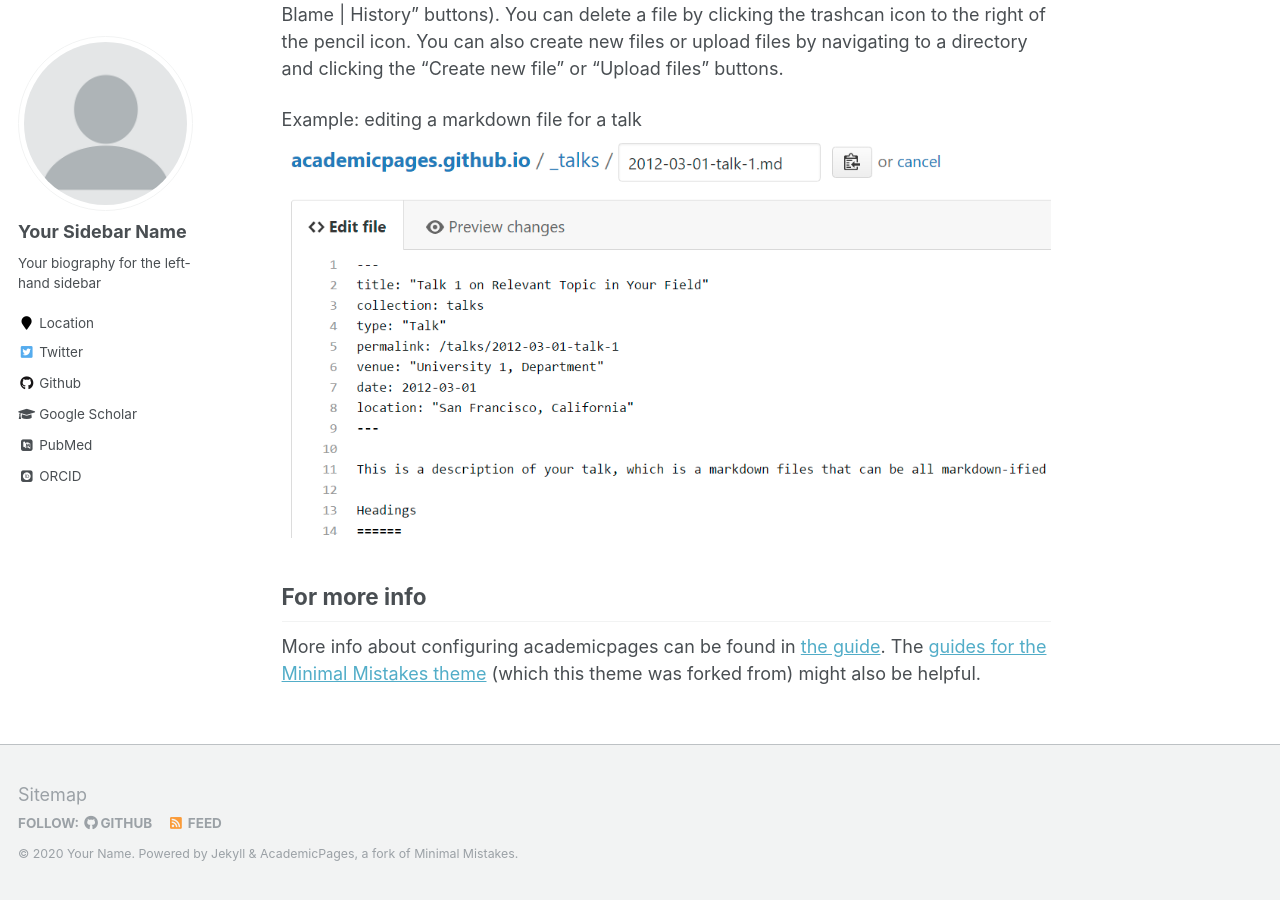
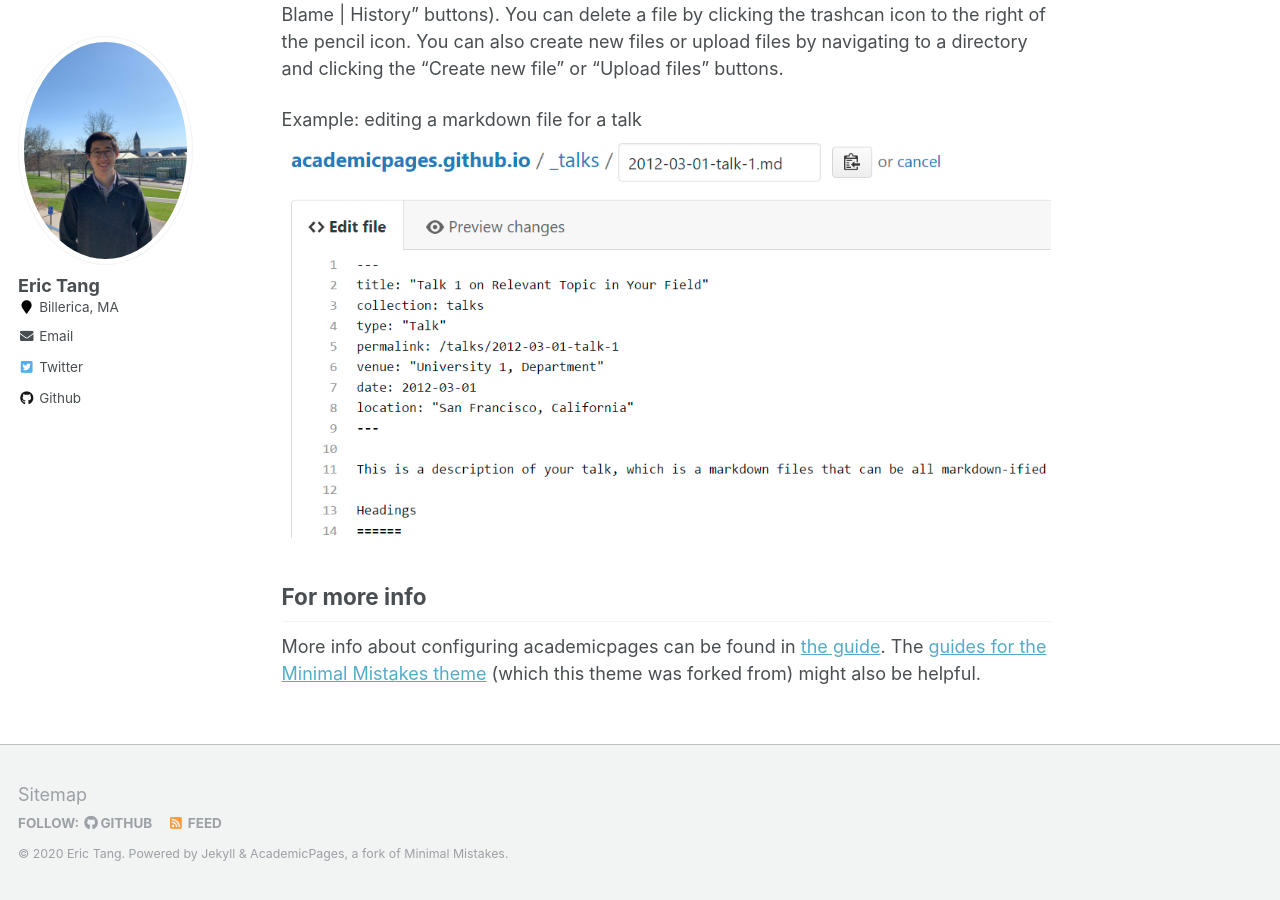
Before and after one commit to erictang25/erictang25.github.io, a Jekyll site: the page built from _pages/about.md, in a window 1280 px wide and 900 px high, scrolled down 2463 px. Built offline with Jekyll 4.4.1, drawn with Linux system fonts in a browser that asks for light colours; some web fonts are replaced; some of the changed text lies outside the part shown.

Commit message:
adjusted basics

```diff
--- a/_config.yml
+++ b/_config.yml
@@ -7,13 +7,13 @@
 
 # Site Settings
 locale                   : "en-US"
-title                    : "Your Name / Site Title"
+title                    : "Eric Tang"
 title_separator          : "-"
-name                     : &name "Your Name"
+name                     : &name "Eric Tang"
 description              : &description "personal description"
-url                      : https://academicpages.github.io # the base hostname & protocol for your site e.g. "https://mmistakes.github.io"
+url                      : https://erictang25.github.io # the base hostname & protocol for your site e.g. "https://mmistakes.github.io"
 baseurl                  : "" # the subpath of your site, e.g. "/blog"
-repository               : "academicpages/academicpages.github.io"
+repository               : "erictang25/erictang25.github.io"
 teaser                   :  # filename of teaser fallback teaser image placed in /images/, .e.g. "500x300.png"
 breadcrumbs              : false # true, false (default)
 words_per_minute         : 160
@@ -80,14 +80,14 @@ analytics:
 
 # Site Author
 author:
-  name             : "Your Sidebar Name"
-  avatar           : "profile.png"
-  bio              : "Your biography for the left-hand sidebar"
-  location         : "Location"
+  name             : "Eric Tang"
+  avatar           : "profile.jpg"
+  bio              : # "Your biography for the left-hand sidebar"
+  location         : "Billerica, MA"
   employer         :
-  pubmed           : "https://www.ncbi.nlm.nih.gov/pubmed/?term=john+snow"
-  googlescholar    : "http://yourfullgooglescholarurl.com"
-  email            :
+  pubmed           :
+  googlescholar    :
+  email            : "erictang@andrew.cmu.edu"
   researchgate     :  # example: "https://www.researchgate.net/profile/yourprofile"
   uri              :
   bitbucket        :
@@ -96,20 +96,20 @@ author:
   flickr           :
   facebook         :
   foursquare       :
-  github           : "academicpages"
+  github           : "erictang25"
   google_plus      :
   keybase          :
   instagram        :
   impactstory      : #"https://profiles.impactstory.org/u/xxxx-xxxx-xxxx-xxxx"
   lastfm           :
   linkedin         :
-  orcid            : "http://orcid.org/yourorcidurl"
+  orcid            :
   pinterest        :
   soundcloud       :
   stackoverflow    : # http://stackoverflow.com/users/123456/username
   steam            :
   tumblr           :
-  twitter          : "replacethistwitterhandle"
+  twitter          : "e_tang25"
   vine             :
   weibo            :
   xing             :
@@ -255,7 +255,7 @@ sass:
 permalink: /:categories/:title/
 # paginate: 5 # amount of posts to show
 # paginate_path: /page:num/
-timezone: America/Los_Angeles # http://en.wikipedia.org/wiki/List_of_tz_database_time_zones
+timezone: America/New_York # http://en.wikipedia.org/wiki/List_of_tz_database_time_zones
 
 
 # Plugins
```
Also changed, not shown: images/profile.jpg (added), images/profile.png (deleted).
